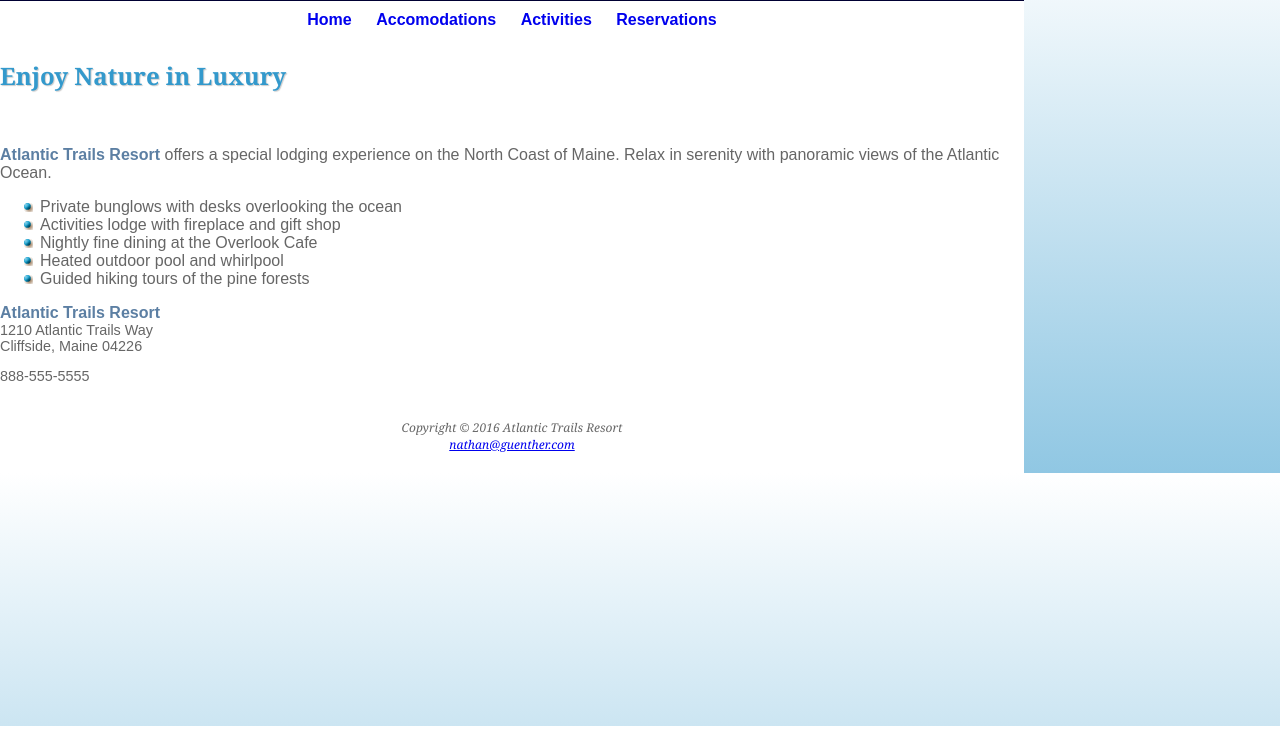
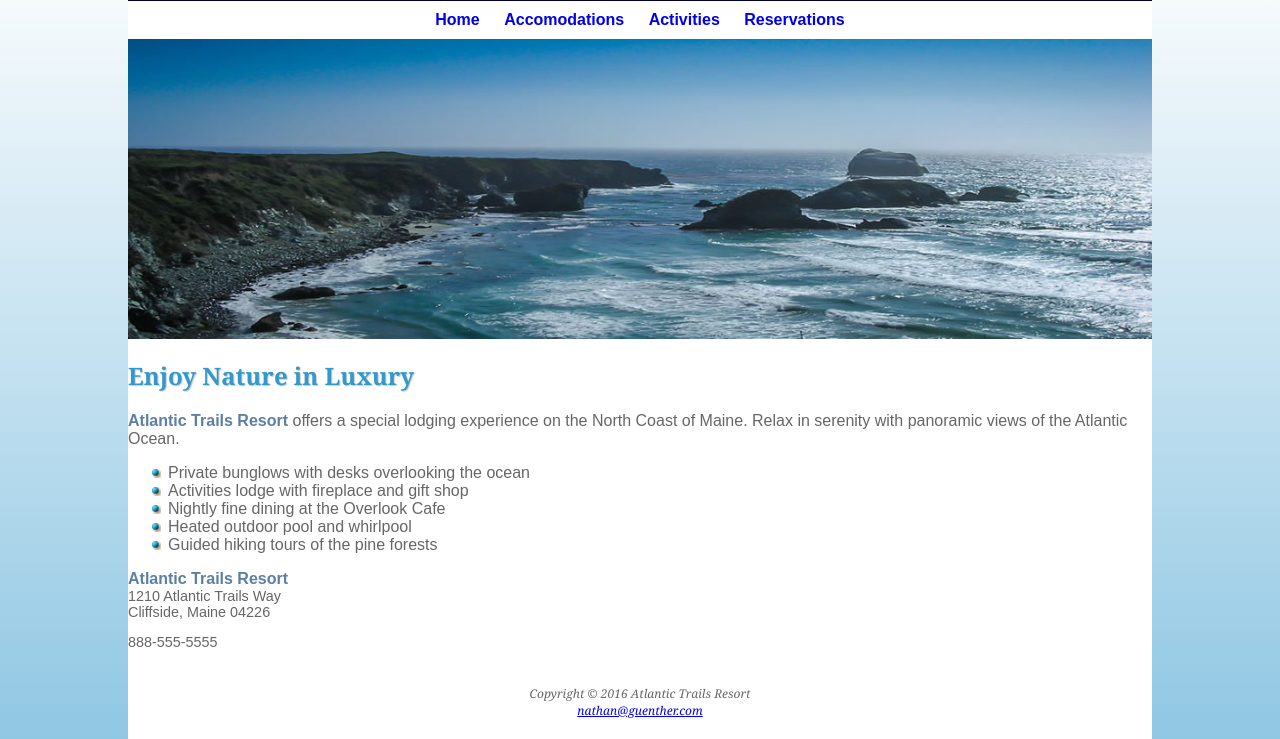
Before and after one commit to nathang21/COP-4004, a plain HTML site: page Project4/index.html in a window 1280 px wide. Shown: the part 74-813 px from the top of the page. Drawn offline with Linux system fonts and the light colour scheme.

```diff
--- a/Project4/atlantic.css
+++ b/Project4/atlantic.css
@@ -3,11 +3,15 @@ body {
     background-color: #90C7E3;
     color: #666666;
     font-family: Arial, 'Helvetica', Helvetica, sans-serif;
-    background: #ffffff; /* Old browsers */
-    background: -moz-linear-gradient(top,  #ffffff 0%, #90c7e3 100%, #7db9e8 100%); /* FF3.6-15 */
-    background: -webkit-linear-gradient(top,  #ffffff 0%,#90c7e3 100%,#7db9e8 100%); /* Chrome10-25,Safari5.1-6 */
-    background: linear-gradient(to bottom,  #ffffff 0%,#90c7e3 100%,#7db9e8 100%); /* W3C, IE10+, FF16+, Chrome26+, Opera12+, Safari7+ */
-    filter: progid:DXImageTransform.Microsoft.gradient( startColorstr='#ffffff', endColorstr='#7db9e8',GradientType=0 ); /* IE6-9 */
+    background-image: linear-gradient(to bottom,#ffffff,#90C7E3);
+    background-repeat: no-repeat;
+    /*
+    background: #ffffff; /* Old browsers
+    background: -moz-linear-gradient(top,  #ffffff 0%, #90c7e3 100%, #7db9e8 100%);
+    background: -webkit-linear-gradient(top,  #ffffff 0%,#90c7e3 100%,#7db9e8 100%);
+    background: linear-gradient(to bottom,  #ffffff 0%,#90c7e3 100%,#7db9e8 100%);
+    filter: progid:DXImageTransform.Microsoft.gradient( startColorstr='#ffffff', endColorstr='#7db9e8',GradientType=0 );
+    */
 }
 
 header {
@@ -82,6 +86,7 @@ dt, h3 {
 }
 
 #wrapper {
+    margin: auto;
     width:80%;
     background-color: #FFFFFF;
     min-width: 960px;
@@ -90,7 +95,7 @@ dt, h3 {
     border-color: #333333;
     border-width: 3px;
     */
-    box-shadow: 3px 3px 3px #333333;
+    box-shadow: 3px 3px #333333;
 }
 
 #main {
--- a/Project4/index.html
+++ b/Project4/index.html
@@ -23,10 +23,8 @@
 		<article>
 			<div role = "main">
 				<!-- main article content goes here -->
+				<div id="main-image"></div>
 				<h2>Enjoy Nature in Luxury</h2>
-				<div id"main-image">
-					<img>
-				</div>
 				<p><span class="resort">Atlantic Trails Resort</span> offers a special lodging experience on the North Coast of Maine. Relax in serenity with panoramic views of the Atlantic Ocean.</p>
 				<ul>
 				    <li>Private bunglows with desks overlooking the ocean</li>
```
